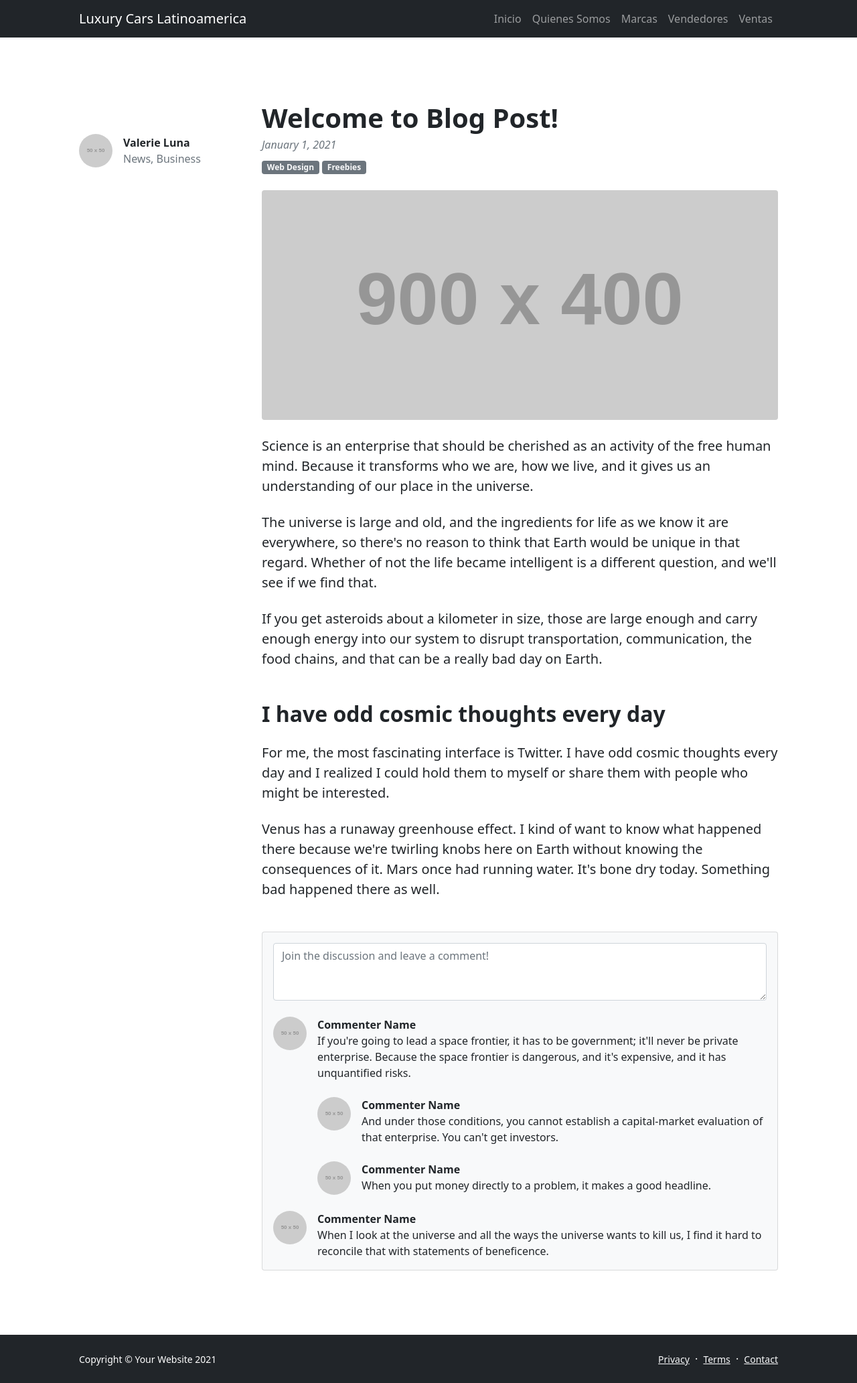
After one commit to juanhuertas3/luxurycars, a Django app: page /gestionventas/blogpost/ in a window 1280 px wide. The commit adds this page. Shown: the whole page at 67% size. Run offline with Django 4.2, Linux system fonts and the light colour scheme; grey boxes labelled with a size stand in for pictures from a placeholder-image service; some libraries are stand-ins or nearby versions.

Commit message:
Se asignan nuevas urls al proyecto y mejoras

```diff
--- a/gestionventas/urls.py
+++ b/gestionventas/urls.py
@@ -11,5 +11,7 @@ urlpatterns = [
     path('buscar/', views.buscar),
     path('leermarcas/', views.leermarcas, name="leermarcas"),
     path('borrarmarca/<id_marca>/', views.borrarmarca, name="borrarmarca"),
+    path('nosotros/', views.nosotros, name="nosotros"),
+    path('blogpost/', views.blogpost, name="blogpost"),
 
 ]
--- a/gestionventas/views.py
+++ b/gestionventas/views.py
@@ -87,3 +87,9 @@ def borrarmarca(request, id_marca):
     contexto={"marcas":marcas}
 
     return render(request, "gestionventas/leermarcas.html", contexto)
+
+def nosotros(req):
+    return render(req, "gestionventas/quienessomos.html")
+
+def blogpost(req):
+    return render(req, "gestionventas/blogpost.html")
--- /dev/null
+++ b/templates/gestionventas/blogpost.html
@@ -0,0 +1,139 @@
+<!DOCTYPE html>
+<html lang="en">
+    <head>
+        <meta charset="utf-8" />
+        <meta name="viewport" content="width=device-width, initial-scale=1, shrink-to-fit=no" />
+        <meta name="description" content="" />
+        <meta name="author" content="" />
+        <title>Modern Business - Start Bootstrap Template</title>
+        <!-- Favicon-->
+        <link rel="icon" type="image/x-icon" href="/static/gestionventas/assets/favicon.ico" />
+        <!-- Bootstrap icons-->
+        <link href="https://cdn.jsdelivr.net/npm/bootstrap-icons@1.5.0/font/bootstrap-icons.css" rel="stylesheet" />
+        <!-- Core theme CSS (includes Bootstrap)-->
+        <link href="/static/gestionventas/css/styles.css" rel="stylesheet" />
+    </head>
+    <body class="d-flex flex-column">
+        <main class="flex-shrink-0">
+            <!-- Navigation-->
+            <nav class="navbar navbar-expand-lg navbar-dark bg-dark">
+                <div class="container px-5">
+                    <a class="navbar-brand" href="{% url 'inicio' %}">Luxury Cars Latinoamerica</a>
+                    <button class="navbar-toggler" type="button" data-bs-toggle="collapse" data-bs-target="#navbarSupportedContent" aria-controls="navbarSupportedContent" aria-expanded="false" aria-label="Toggle navigation"><span class="navbar-toggler-icon"></span></button>
+                    <div class="collapse navbar-collapse" id="navbarSupportedContent">
+                        <ul class="navbar-nav ms-auto mb-2 mb-lg-0">
+                            <li class="nav-item"><a class="nav-link" href="{% url 'inicio' %}">Inicio</a></li>
+                            <li class="nav-item"><a class="nav-link" href="{% url 'quienessomos' %}">Quienes Somos</a></li>
+                            <li class="nav-item"><a class="nav-link" href="{% url 'marcas' %}">Marcas</a></li>
+                            <li class="nav-item"><a class="nav-link" href="{% url 'vendedores' %}">Vendedores</a></li>
+                            <li class="nav-item"><a class="nav-link" href="{% url 'ventas' %}">Ventas</a></li>
+                        </ul>
+                    </div>
+                </div>
+            </nav>
+            <!-- Page Content-->
+            <section class="py-5">
+                <div class="container px-5 my-5">
+                    <div class="row gx-5">
+                        <div class="col-lg-3">
+                            <div class="d-flex align-items-center mt-lg-5 mb-4">
+                                <img class="img-fluid rounded-circle" src="https://dummyimage.com/50x50/ced4da/6c757d.jpg" alt="..." />
+                                <div class="ms-3">
+                                    <div class="fw-bold">Valerie Luna</div>
+                                    <div class="text-muted">News, Business</div>
+                                </div>
+                            </div>
+                        </div>
+                        <div class="col-lg-9">
+                            <!-- Post content-->
+                            <article>
+                                <!-- Post header-->
+                                <header class="mb-4">
+                                    <!-- Post title-->
+                                    <h1 class="fw-bolder mb-1">Welcome to Blog Post!</h1>
+                                    <!-- Post meta content-->
+                                    <div class="text-muted fst-italic mb-2">January 1, 2021</div>
+                                    <!-- Post categories-->
+                                    <a class="badge bg-secondary text-decoration-none link-light" href="#!">Web Design</a>
+                                    <a class="badge bg-secondary text-decoration-none link-light" href="#!">Freebies</a>
+                                </header>
+                                <!-- Preview image figure-->
+                                <figure class="mb-4"><img class="img-fluid rounded" src="https://dummyimage.com/900x400/ced4da/6c757d.jpg" alt="..." /></figure>
+                                <!-- Post content-->
+                                <section class="mb-5">
+                                    <p class="fs-5 mb-4">Science is an enterprise that should be cherished as an activity of the free human mind. Because it transforms who we are, how we live, and it gives us an understanding of our place in the universe.</p>
+                                    <p class="fs-5 mb-4">The universe is large and old, and the ingredients for life as we know it are everywhere, so there's no reason to think that Earth would be unique in that regard. Whether of not the life became intelligent is a different question, and we'll see if we find that.</p>
+                                    <p class="fs-5 mb-4">If you get asteroids about a kilometer in size, those are large enough and carry enough energy into our system to disrupt transportation, communication, the food chains, and that can be a really bad day on Earth.</p>
+                                    <h2 class="fw-bolder mb-4 mt-5">I have odd cosmic thoughts every day</h2>
+                                    <p class="fs-5 mb-4">For me, the most fascinating interface is Twitter. I have odd cosmic thoughts every day and I realized I could hold them to myself or share them with people who might be interested.</p>
+                                    <p class="fs-5 mb-4">Venus has a runaway greenhouse effect. I kind of want to know what happened there because we're twirling knobs here on Earth without knowing the consequences of it. Mars once had running water. It's bone dry today. Something bad happened there as well.</p>
+                                </section>
+                            </article>
+                            <!-- Comments section-->
+                            <section>
+                                <div class="card bg-light">
+                                    <div class="card-body">
+                                        <!-- Comment form-->
+                                        <form class="mb-4"><textarea class="form-control" rows="3" placeholder="Join the discussion and leave a comment!"></textarea></form>
+                                        <!-- Comment with nested comments-->
+                                        <div class="d-flex mb-4">
+                                            <!-- Parent comment-->
+                                            <div class="flex-shrink-0"><img class="rounded-circle" src="https://dummyimage.com/50x50/ced4da/6c757d.jpg" alt="..." /></div>
+                                            <div class="ms-3">
+                                                <div class="fw-bold">Commenter Name</div>
+                                                If you're going to lead a space frontier, it has to be government; it'll never be private enterprise. Because the space frontier is dangerous, and it's expensive, and it has unquantified risks.
+                                                <!-- Child comment 1-->
+                                                <div class="d-flex mt-4">
+                                                    <div class="flex-shrink-0"><img class="rounded-circle" src="https://dummyimage.com/50x50/ced4da/6c757d.jpg" alt="..." /></div>
+                                                    <div class="ms-3">
+                                                        <div class="fw-bold">Commenter Name</div>
+                                                        And under those conditions, you cannot establish a capital-market evaluation of that enterprise. You can't get investors.
+                                                    </div>
+                                                </div>
+                                                <!-- Child comment 2-->
+                                                <div class="d-flex mt-4">
+                                                    <div class="flex-shrink-0"><img class="rounded-circle" src="https://dummyimage.com/50x50/ced4da/6c757d.jpg" alt="..." /></div>
+                                                    <div class="ms-3">
+                                                        <div class="fw-bold">Commenter Name</div>
+                                                        When you put money directly to a problem, it makes a good headline.
+                                                    </div>
+                                                </div>
+                                            </div>
+                                        </div>
+                                        <!-- Single comment-->
+                                        <div class="d-flex">
+                                            <div class="flex-shrink-0"><img class="rounded-circle" src="https://dummyimage.com/50x50/ced4da/6c757d.jpg" alt="..." /></div>
+                                            <div class="ms-3">
+                                                <div class="fw-bold">Commenter Name</div>
+                                                When I look at the universe and all the ways the universe wants to kill us, I find it hard to reconcile that with statements of beneficence.
+                                            </div>
+                                        </div>
+                                    </div>
+                                </div>
+                            </section>
+                        </div>
+                    </div>
+                </div>
+            </section>
+        </main>
+        <!-- Footer-->
+        <footer class="bg-dark py-4 mt-auto">
+            <div class="container px-5">
+                <div class="row align-items-center justify-content-between flex-column flex-sm-row">
+                    <div class="col-auto"><div class="small m-0 text-white">Copyright &copy; Your Website 2021</div></div>
+                    <div class="col-auto">
+                        <a class="link-light small" href="#!">Privacy</a>
+                        <span class="text-white mx-1">&middot;</span>
+                        <a class="link-light small" href="#!">Terms</a>
+                        <span class="text-white mx-1">&middot;</span>
+                        <a class="link-light small" href="#!">Contact</a>
+                    </div>
+                </div>
+            </div>
+        </footer>
+        <!-- Bootstrap core JS-->
+        <script src="https://cdn.jsdelivr.net/npm/bootstrap@5.1.3/dist/js/bootstrap.bundle.min.js"></script>
+        <!-- Core theme JS-->
+        <script src="js/scripts.js"></script>
+    </body>
+</html>
```
Also changed, not shown: templates/gestionventas/inicio.html (+1 -14 lines), templates/gestionventas/quienessomos.html (added, +126 -0 lines).
